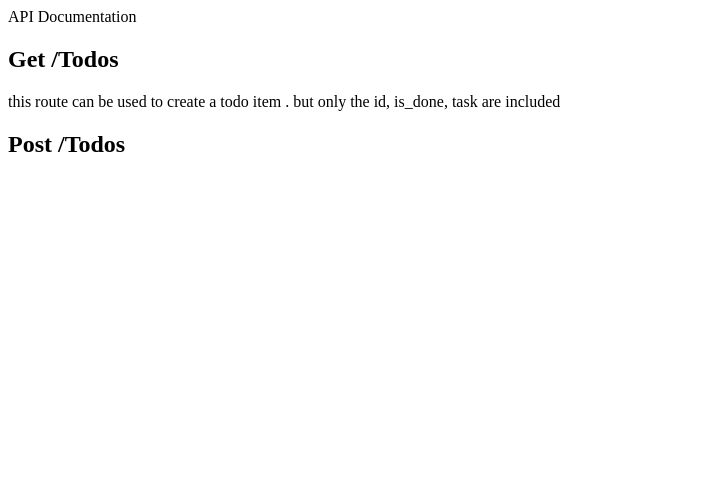
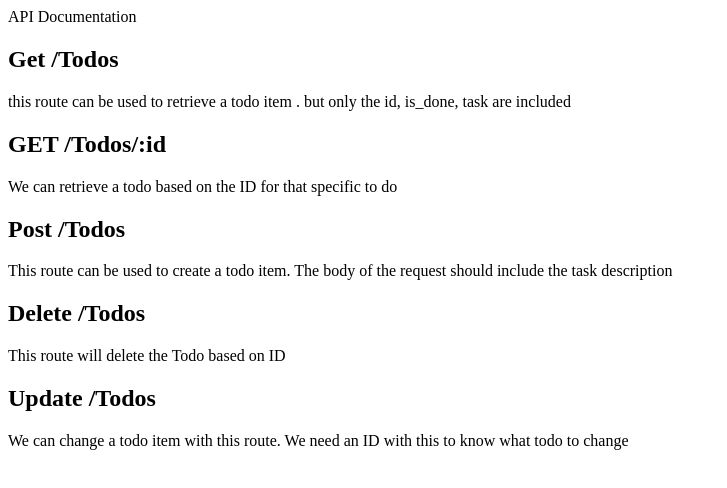
Before and after one commit to hollyLGru/June7thExpresstoMySQL-, a website: page index.html in a window 1280 px wide. Shown: the whole page, without its empty margins (0-727 px from the left). Drawn offline with Linux system fonts and the light colour scheme.

Commit message:
added static file

```diff
--- a/index.html
+++ b/index.html
@@ -9,9 +9,15 @@
 <body>
     <div>API Documentation</div>
     <h2>Get /Todos</h2>
-    <span> this route can be used to create a todo item . but only the id, is_done, task are included</span>
+    <span> this route can be used to retrieve a todo item . but only the id, is_done, task are included</span>
+    <h2>GET /Todos/:id</h2>
+    <span> We can retrieve a todo based on the ID for that specific to do  </span>
     <h2>Post /Todos</h2>
-    <span> </span>
+    <span> This route can be used to create a todo item. The body of the request should include the task description</span>
+    <h2>Delete /Todos</h2>
+    <span> This route will delete the Todo based on ID </span>
+    <h2>Update /Todos</h2>
+    <span> We can change a todo item with this route. We need an ID with this to know what todo to change </span>
 
 </body>
 </html>
```
